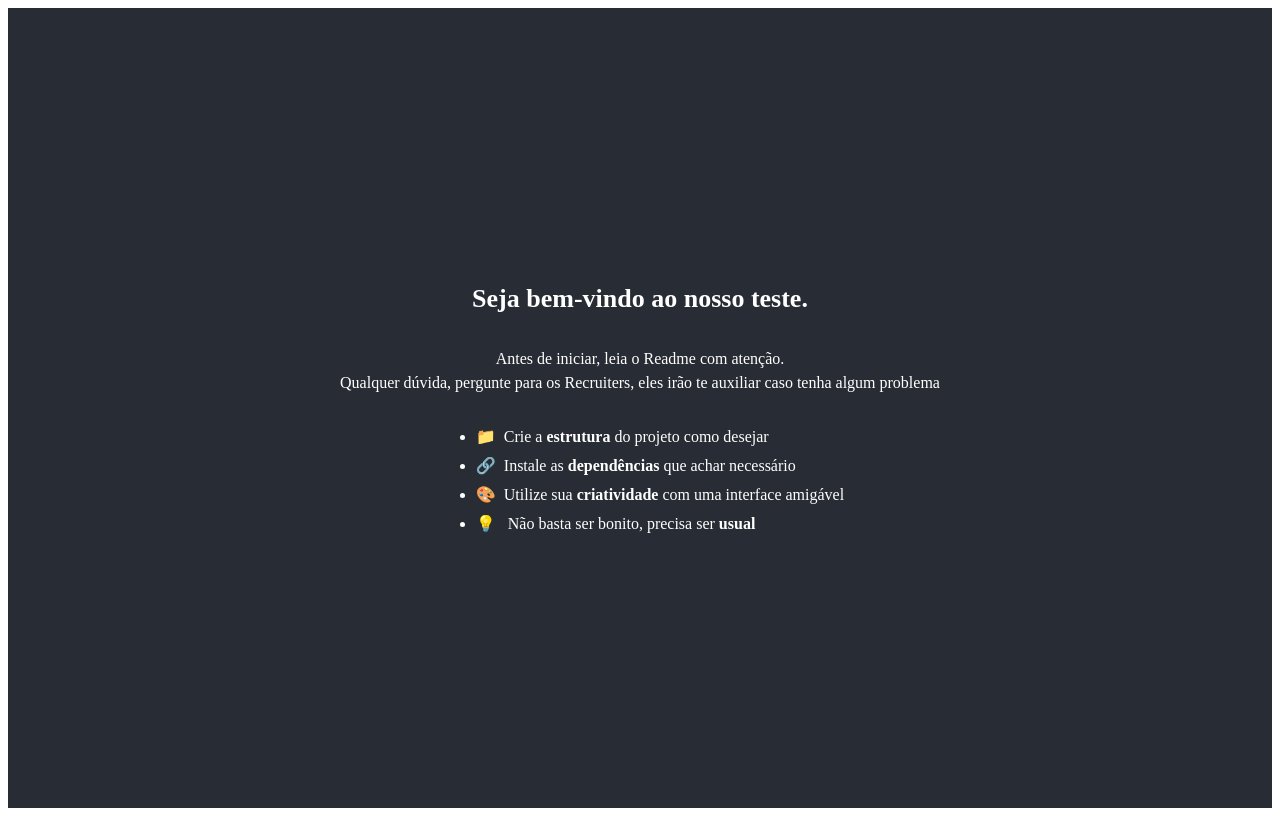
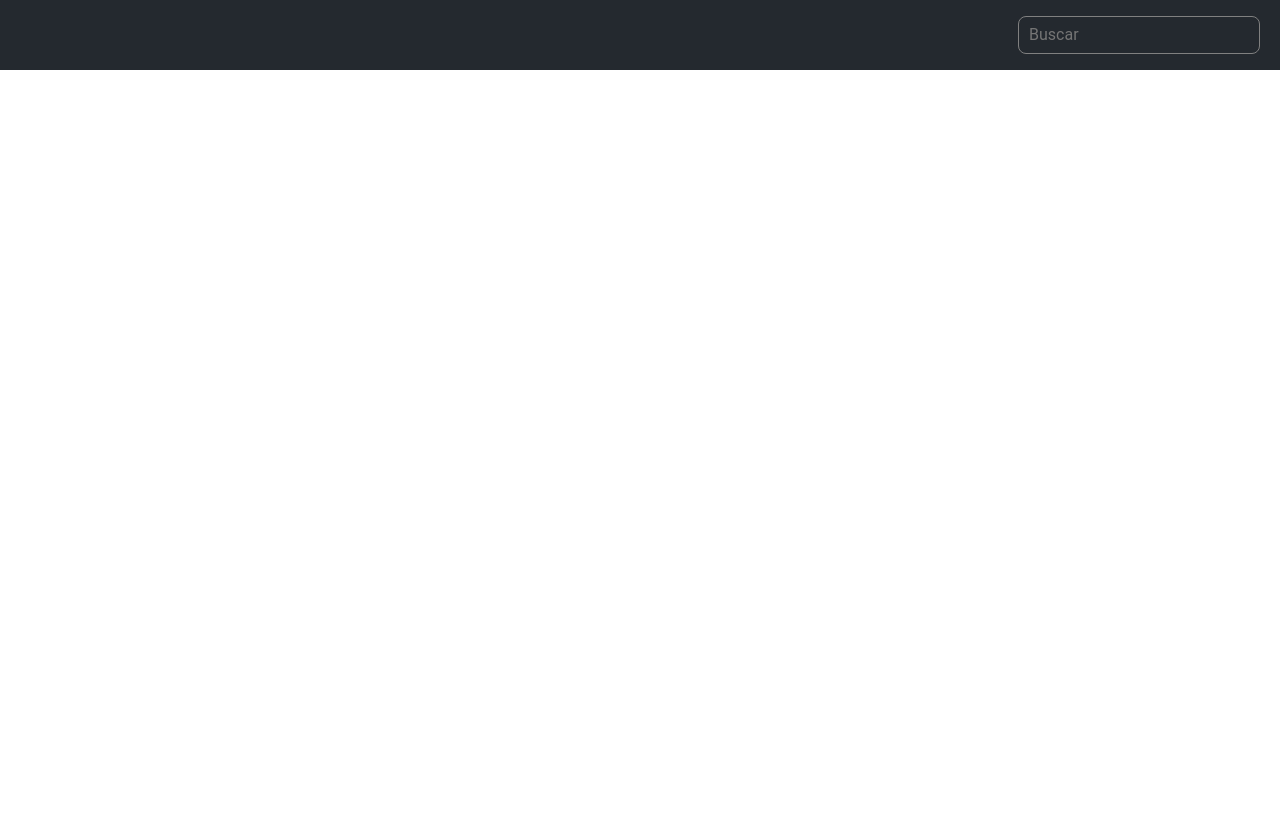
Before and after one commit to fourpixelit/fourpixel-desafio-frontend-junior, a React (Create React App) app: page / in a window 1280 px wide. Built offline with nearby package versions, Linux system fonts and the light colour scheme.

Commit message:
clean up e uso do header

```diff
--- a/src/App.css
+++ b/src/App.css
@@ -1,23 +1,69 @@
-
-.App {
-  background-color: #282c34;
-  min-height: 100vh;
-  display: flex;
-  flex-direction: column;
-  align-items: center;
-  justify-content: center;
-  color: white;
+* {
+  margin: 0;
+  padding: 0;
+  font-family: "Roboto", sans-serif;
+  --header-bg-color: rgb(36, 41, 47);
 }
 
-.App p {
-  text-align: center;
-  line-height: 24px;
+html,
+body,
+#root {
+  width: 100%;
+  height: 100%;
 }
 
-.App h1 {
-  font-size: calc(10px + 2vmin);
+.fill-width {
+  width: 100%;
+}
+.fill-height {
+  height: 100%;
+}
+/* containers */
+.container {
+  width: calc(100% - 100px);
+  padding: 0 50px;
 }
 
-.App ul li {
-  margin-bottom: 10px;
+/* linhas e colunas */
+.row {
+  width: 100%;
 }
+.row > .col,
+.row > .col-4 {
+  width: 100%;
+}
+.row > .col-1 {
+  width: 25%;
+}
+.row > .col-2 {
+  width: 25%;
+}
+.row > .col-3 {
+  width: 25%;
+}
+
+/* flex utils */
+.flex {
+  display: flex;
+  flex-wrap: nowrap;
+}
+
+.flex-wrap {
+  flex-wrap: wrap;
+}
+
+.flex-column {
+  flex-direction: column;
+}
+
+.flex-row {
+  flex-direction: row;
+}
+
+.align-h-center {
+  align-items: center;
+}
+
+.align-v-center {
+  justify-content: center;
+}
--- a/src/App.tsx
+++ b/src/App.tsx
@@ -1,22 +1,47 @@
+import React from "react";
 import "./App.css";
+import { Api } from "./lib/api";
+import { Header } from "./components/header/Header";
+import { IUser } from "./interfaces/IUser";
 
-function App() {
-  return (
-    <div className="App">
-      <h1>Seja bem-vindo ao nosso teste.</h1>
+class App extends React.Component<
+  {},
+  { search: string; user: IUser | undefined }
+> {
+  constructor(props: {}) {
+    super(props);
 
-      <p>Antes de iniciar, leia o Readme com atenção. <br /> Qualquer dúvida, pergunte para os Recruiters, eles irão te auxiliar caso tenha algum problema</p>
+    this.state = {
+      search: "",
+      user: undefined,
+    };
+  }
 
-      <div>
-        <ul>
-          <li>📁 &nbsp;Crie a <b>estrutura</b> do projeto como desejar</li>
-          <li>🔗 &nbsp;Instale as <b>dependências</b> que achar necessário</li>
-          <li>🎨 &nbsp;Utilize sua <b>criatividade</b> com uma interface amigável</li>
-          <li>💡 &nbsp; Não basta ser bonito, precisa ser <b>usual</b></li>
-        </ul>
+  searchHandleChange = (event: { target: { value: string } }) => {
+    this.setState({ search: event.target.value });
+  };
+
+  searchHandleKeyPress = (event: { key: string }) => {
+    if (event.key !== "Enter") return;
+
+    console.log("buscar: " + this.state.search);
+    Api.get(`/users/${this.state.search}`).then(({ status, data }) => {
+      if (status === 200) this.setState({ user: data });
+      else console.error(status);
+    });
+  };
+
+  render() {
+    return (
+      <div className="fill-width fill-height">
+        <Header
+          search={this.state.search}
+          searchHandleChange={this.searchHandleChange}
+          searchHandleKeyPress={this.searchHandleKeyPress}
+        />
       </div>
-    </div>
-  );
+    );
+  }
 }
 
 export default App;
```
